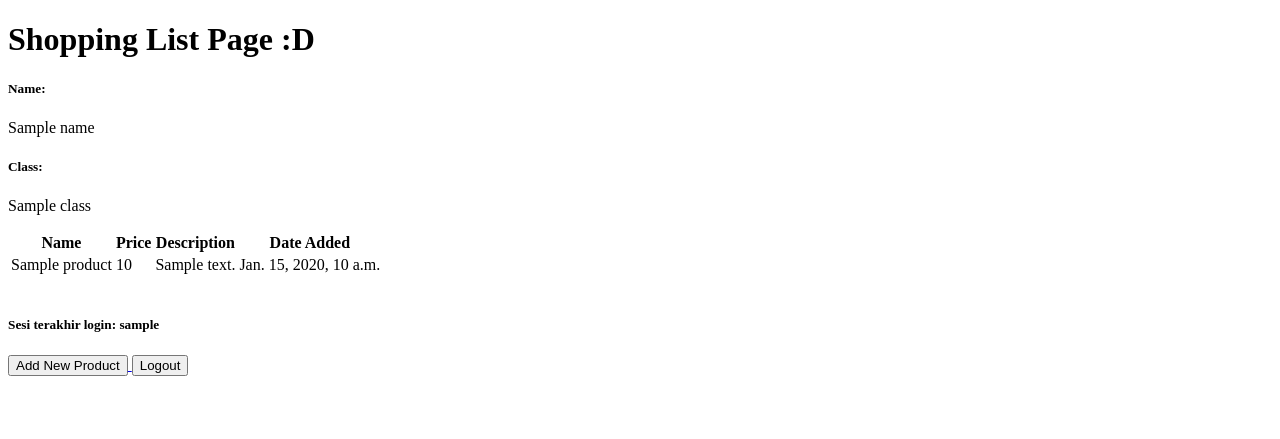
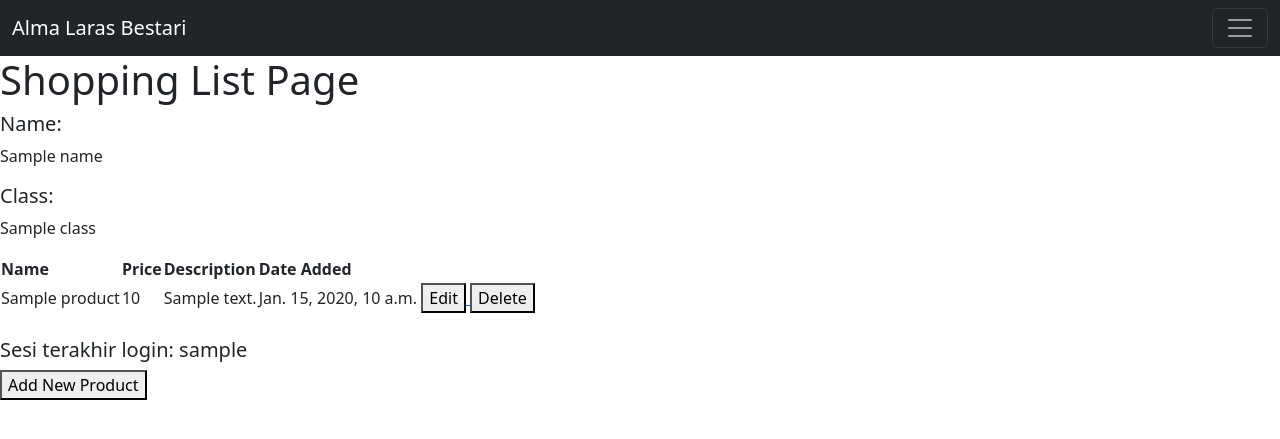
Before and after one commit to almayawn/shopping-list, a Django app: template main/templates/main.html in a window 1280 px wide. Shown: the top 439 px of the page. Run offline with Django 4.2, Linux system fonts and the light colour scheme; the template is opened without the code that fills it: most values are stand-ins (such as "Sample title", 1, 10 or a date in 2020).

Commit message:
Selesai Tutorial 4

```diff
--- a/main/templates/main.html
+++ b/main/templates/main.html
@@ -1,7 +1,20 @@
 {% extends 'base.html' %}
 
 {% block content %}
-    <h1>Shopping List Page :D</h1>
+    <nav class="navbar navbar-dark bg-dark">
+        <div class="container-fluid">
+        <a class="navbar-brand" href="#">Alma Laras Bestari</a>
+        <button class="navbar-toggler" type="button" data-bs-toggle="collapse" data-bs-target="#navbarNavAltMarkup" aria-controls="navbarNavAltMarkup" aria-expanded="false" aria-label="Toggle navigation">
+            <span class="navbar-toggler-icon"></span>
+        </button>
+        <div class="collapse navbar-collapse" id="navbarNavAltMarkup">
+            <div class="navbar-nav">
+            <a class="nav-link active" aria-current="page" href="#">Home</a>
+            <a class="nav-link" href="{% url 'main:logout' %}">Logout</a>
+        </div>
+        </div>
+    </nav>
+    <h1>Shopping List Page</h1>
 
     <h5>Name:</h5>
     <p>{{name}}</p>
@@ -24,7 +37,19 @@
                 <td>{{product.name}}</td>
                 <td>{{product.price}}</td>
                 <td>{{product.description}}</td>
-                <td>{{product.date_added}}</td>
+                <td>
+                    {{product.date_added}}
+                    <a href="{% url 'main:edit_product' product.pk %}">
+                        <button>
+                            Edit
+                        </button>
+                    </a>
+                    <a href="{% url 'main:delete_product' product.pk %}">
+                          <button>
+                              Delete
+                          </button>
+                      </a>
+                </td>
             </tr>
         {% endfor %}
     </table>
@@ -39,10 +64,4 @@
         </button>
     </a>
 
-    <a href="{% url 'main:logout' %}">
-        <button>
-            Logout
-        </button>
-    </a>
-
     {% endblock content %}
--- a/main/urls.py
+++ b/main/urls.py
@@ -1,5 +1,6 @@
 from django.urls import path
 from main.views import register, login_user, logout_user, show_main, create_product, show_xml, show_json, show_xml_by_id, show_json_by_id
+from main.views import edit_product, delete_product
 
 app_name = 'main'
 
@@ -9,6 +10,8 @@ urlpatterns = [
     path('login/', login_user, name='login'),
     path('logout/', logout_user, name='logout'),
     path('create-product', create_product, name='create_product'),
+    path('edit-product/<int:id>', edit_product, name='edit_product'),
+    path('delete/<int:id>', delete_product, name='delete_product'),
     path('xml/', show_xml, name='show_xml'),
     path('json/', show_json, name='show_json'),
     path('xml/<int:id>/', show_xml_by_id, name='show_xml_by_id'),
--- a/templates/base.html
+++ b/templates/base.html
@@ -2,13 +2,17 @@
 <!DOCTYPE html>
 <html lang="en">
     <head>
+        {% block meta %}
         <meta charset="UTF-8" />
         <meta
             name="viewport"
             content="width=device-width, initial-scale=1.0"
         />
-        {% block meta %}
         {% endblock meta %}
+        <link href="https://cdn.jsdelivr.net/npm/bootstrap@5.3.2/dist/css/bootstrap.min.css" rel="stylesheet" integrity="sha384-T3c6CoIi6uLrA9TneNEoa7RxnatzjcDSCmG1MXxSR1GAsXEV/Dwwykc2MPK8M2HN" crossorigin="anonymous">
+        <script src="https://code.jquery.com/jquery-3.6.0.min.js" integrity="sha384-KyZXEAg3QhqLMpG8r+J4jsl5c9zdLKaUk5Ae5f5b1bw6AUn5f5v8FZJoMxm6f5cH1" crossorigin="anonymous"></script>
+        <script src="https://cdn.jsdelivr.net/npm/@popperjs/core@2.11.8/dist/umd/popper.min.js" integrity="sha384-I7E8VVD/ismYTF4hNIPjVp/Zjvgyol6VFvRkX/vR+Vc4jQkC+hVqc2pM8ODewa9r" crossorigin="anonymous"></script>
+        <script src="https://cdn.jsdelivr.net/npm/bootstrap@5.3.2/dist/js/bootstrap.min.js" integrity="sha384-BBtl+eGJRgqQAUMxJ7pMwbEyER4l1g+O15P+16Ep7Q9Q+zqX6gSbd85u4mG4QzX+" crossorigin="anonymous"></script>
     </head>
 
     <body>
```
Also changed, not shown: main/templates/edit_product.html (added, +22 -0 lines), main/views.py (+23 -0 lines).
